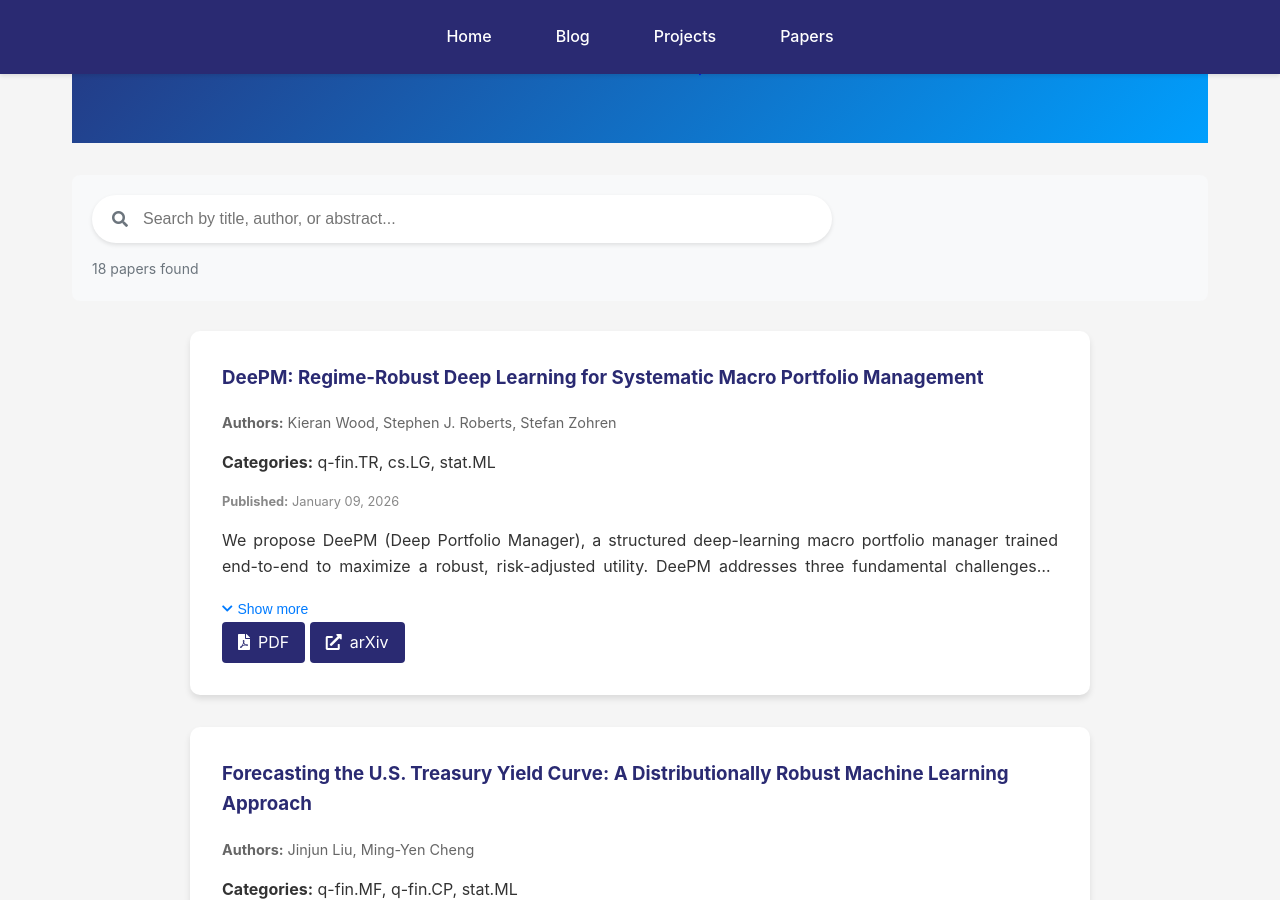
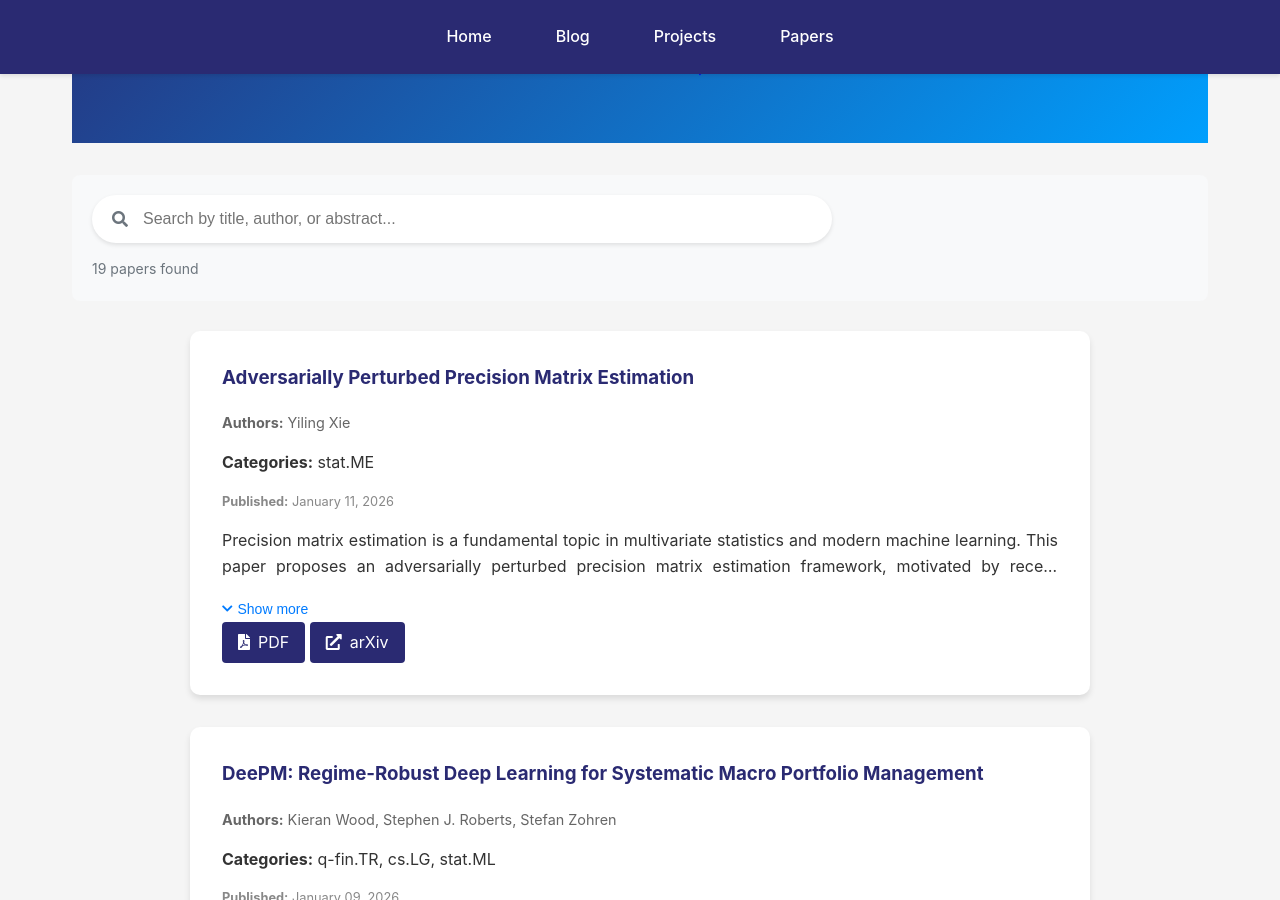
Before and after one commit to kyZhan2002/mypage, a Jekyll site: the page built from papers/archive.html, in a window 1280 px wide and 900 px high, scrolled down 348 px. Built offline with Jekyll 4.4.1, drawn with Linux system fonts in a browser that asks for light colours.

Commit message:
Update arXiv papers

```diff
--- a/_data/arxiv_archive.json
+++ b/_data/arxiv_archive.json
@@ -1,6 +1,23 @@
 {
-  "last_updated": 1770862012,
+  "last_updated": 1770948659,
   "papers": [
+    {
+      "arxiv_id": "2601.06807",
+      "title": "Adversarially Perturbed Precision Matrix Estimation",
+      "authors": [
+        "Yiling Xie"
+      ],
+      "abstract": "Precision matrix estimation is a fundamental topic in multivariate statistics and modern machine learning. This paper proposes an adversarially perturbed precision matrix estimation framework, motivated by recent developments in adversarial training. The proposed framework is versatile for the precision matrix problem since, by adapting to different perturbation geometries, the proposed framework can not only recover the existing distributionally robust method but also inspire a novel moment-adaptive approach to precision matrix estimation, proven capable of sparsity recovery and adversarial robustness. Notably, the proposed perturbed precision matrix framework is proven to be asymptotically equivalent to regularized precision matrix estimation, and the asymptotic normality can be established accordingly. The resulting asymptotic distribution highlights the asymptotic bias introduced by perturbation and identifies conditions under which the perturbed estimation can be unbiased in the asymptotic sense. Numerical experiments on both synthetic and real data demonstrate the desirable performance of the proposed adversarially perturbed approach in practice.",
+      "published": "January 11, 2026",
+      "published_raw": "2026-01-11T08:40:56Z",
+      "categories": [
+        "stat.ME"
+      ],
+      "pdf_link": "https://arxiv.org/pdf/2601.06807v1",
+      "arxiv_url": "https://arxiv.org/abs/2601.06807v1",
+      "added_timestamp": 1768355145,
+      "archived_timestamp": 1770948659
+    },
     {
       "arxiv_id": "2601.05975",
       "title": "DeePM: Regime-Robust Deep Learning for Systematic Macro Portfolio Management",
--- a/_data/arxiv_cache.json
+++ b/_data/arxiv_cache.json
@@ -1,5 +1,5 @@
 {
-  "last_fetch_timestamp": 1770862012,
+  "last_fetch_timestamp": 1770948659,
   "papers": [
     {
       "arxiv_id": "2602.08470",
@@ -125,22 +125,6 @@
       "pdf_link": "https://arxiv.org/pdf/2601.11016v1",
       "arxiv_url": "https://arxiv.org/abs/2601.11016v1",
       "added_timestamp": 1768873346
-    },
-    {
-      "arxiv_id": "2601.06807",
-      "title": "Adversarially Perturbed Precision Matrix Estimation",
-      "authors": [
-        "Yiling Xie"
-      ],
-      "abstract": "Precision matrix estimation is a fundamental topic in multivariate statistics and modern machine learning. This paper proposes an adversarially perturbed precision matrix estimation framework, motivated by recent developments in adversarial training. The proposed framework is versatile for the precision matrix problem since, by adapting to different perturbation geometries, the proposed framework can not only recover the existing distributionally robust method but also inspire a novel moment-adaptive approach to precision matrix estimation, proven capable of sparsity recovery and adversarial robustness. Notably, the proposed perturbed precision matrix framework is proven to be asymptotically equivalent to regularized precision matrix estimation, and the asymptotic normality can be established accordingly. The resulting asymptotic distribution highlights the asymptotic bias introduced by perturbation and identifies conditions under which the perturbed estimation can be unbiased in the asymptotic sense. Numerical experiments on both synthetic and real data demonstrate the desirable performance of the proposed adversarially perturbed approach in practice.",
-      "published": "January 11, 2026",
-      "published_raw": "2026-01-11T08:40:56Z",
-      "categories": [
-        "stat.ME"
-      ],
-      "pdf_link": "https://arxiv.org/pdf/2601.06807v1",
-      "arxiv_url": "https://arxiv.org/abs/2601.06807v1",
-      "added_timestamp": 1768355145
     }
   ]
 }
```
